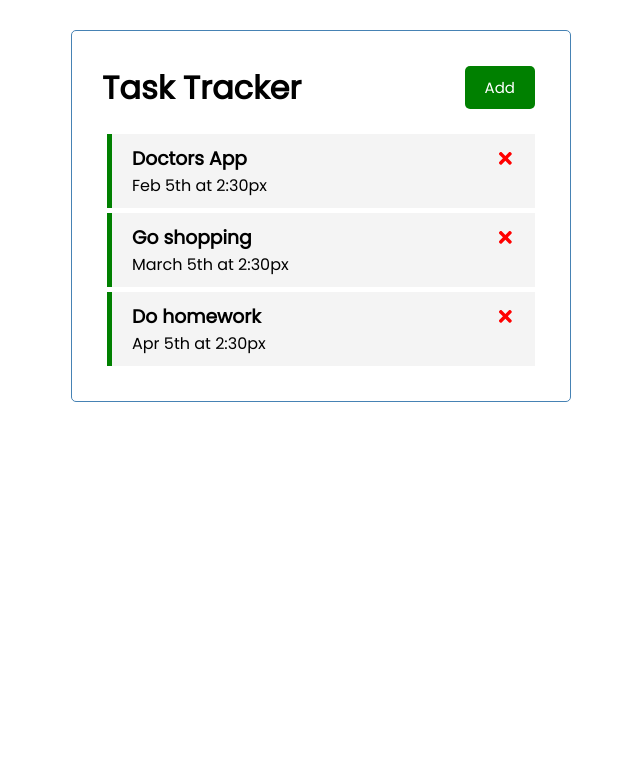
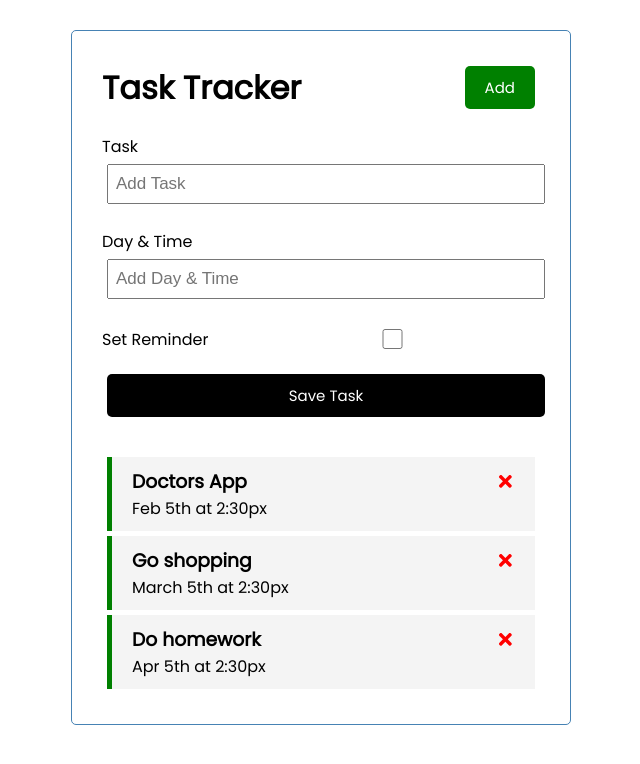
Before and after one commit to asilov/react-task-tracker, a React (Create React App) app: page / in a window 1280 px wide. Shown: the top 764 px of the page, without its empty margins (319-959 px from the left). Built offline with nearby package versions, Linux system fonts and the light colour scheme.

Commit message:
Create forms

```diff
--- a/src/App.js
+++ b/src/App.js
@@ -1,6 +1,7 @@
 import { useState } from 'react'
 import Header from './components/Header'
 import Tasks from './components/Tasks'
+import AddTask from './components/AddTask'
 
 function App() {
 	const [tasks, setTasks] = useState([
@@ -41,6 +42,7 @@
 	return (
 		<div className='container'>
 			<Header />
+      <AddTask />
 			{tasks.length > 0 ? (
 				<Tasks tasks={tasks} onDelete={deleteTask} onToggle={toggleReminder} />
 			) : (
--- a/src/components/AddTask.js
+++ b/src/components/AddTask.js
@@ -1,11 +1,26 @@
 import React from 'react'
+
+
 
 const AddTask = () => {
   return (
-    <form className='add-form'>
+		<form className='add-form'>
+			<div className='form-control'>
+				<label>Task</label>
+				<input type='text' placeholder='Add Task' />
+			</div>
+			<div className='form-control'>
+				<label>Day & Time</label>
+				<input type='text' placeholder='Add Day & Time' />
+			</div>
+			<div className='form-control form-control-check'>
+				<label>Set Reminder</label>
+				<input type='checkbox' />
+			</div>
 
-    </form>
-  )
+            <input type="submit" value='Save Task' className='btn btn-block'/>
+		</form>
+	)
 }
 
 export default AddTask
```
